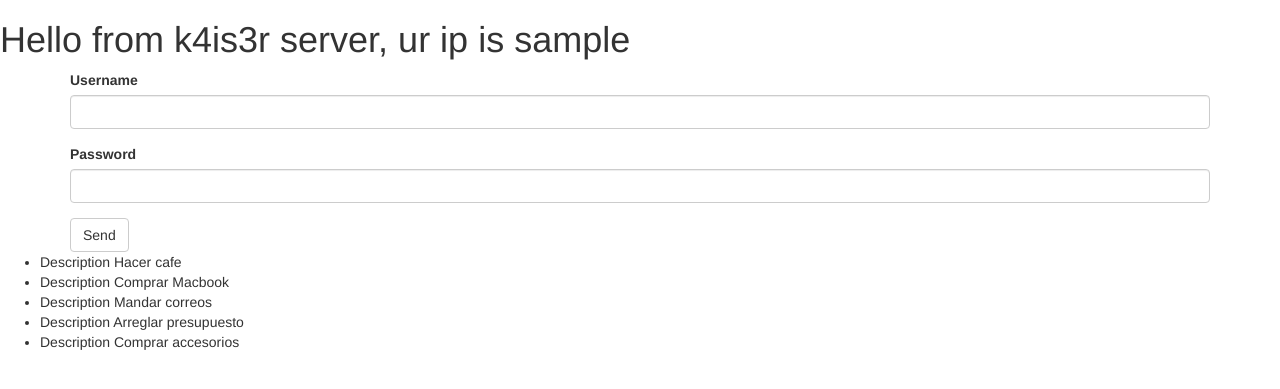
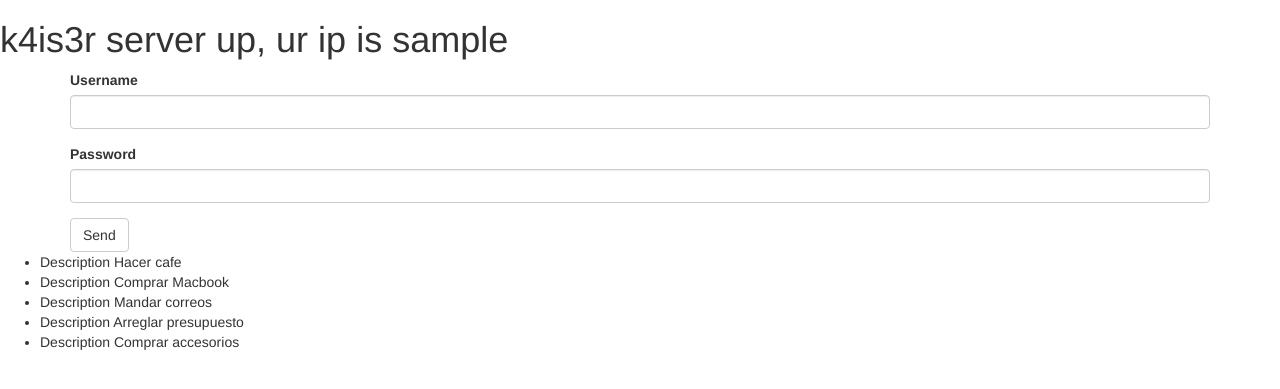
Before and after one commit to k4is3r/serve-flask-bootstrap, a Flask app: page /hello in a window 1280 px wide. Shown: the part 52-441 px from the top of the page. Run offline with Flask 2, Linux system fonts and the light colour scheme; the visitor is signed in with stand-in values (Sample User, id 1); some libraries are stand-ins or nearby versions.

Commit message:
implementing login form and updating hello template

```diff
--- a/templates/hello.html
+++ b/templates/hello.html
@@ -7,7 +7,7 @@
 {% endblock %}
 {% block content %}
     {% if user_ip %}
-        <h1>Hello from k4is3r server, ur ip is {{ user_ip }} </h1>
+        <h1> k4is3r server up, ur ip is {{ user_ip }} </h1>
     {% else %}
         <a href="{{ url_for('index') }}">Go back to Home<a/>
     {% endif %}
```
